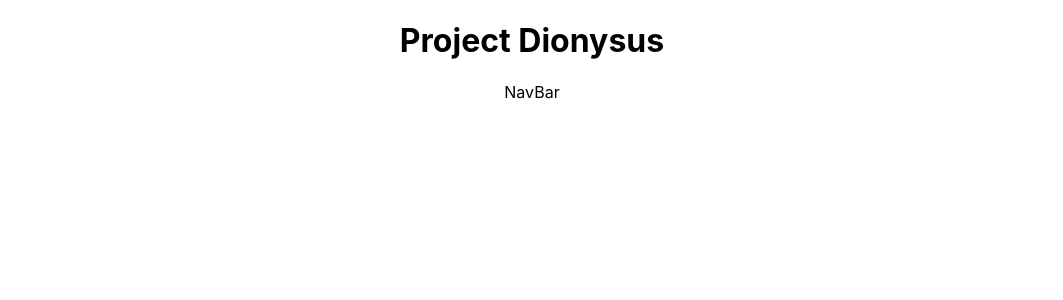
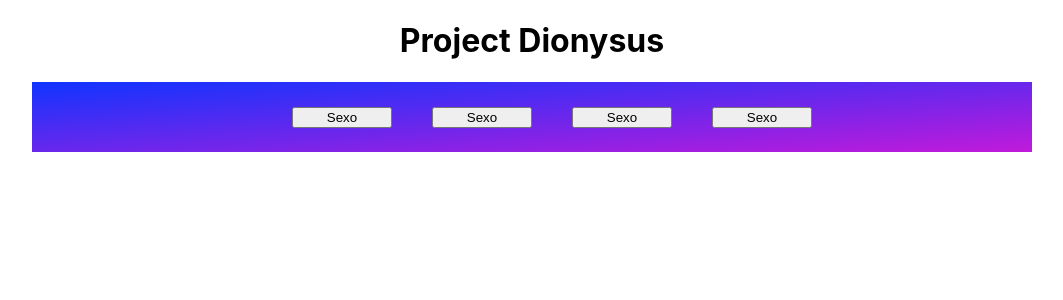
Before and after one commit to Eskaicito/project-dionysus, a React (Create React App) app: page / in a window 1280 px wide. Shown: the top 300 px of the page, without its empty margins (108-1171 px from the left). Built offline with nearby package versions, Linux system fonts and the light colour scheme.

Commit message:
augmented ui added to navbar

```diff
--- a/package.json
+++ b/package.json
@@ -6,6 +6,7 @@
     "@testing-library/jest-dom": "^5.16.4",
     "@testing-library/react": "^13.2.0",
     "@testing-library/user-event": "^13.5.0",
+    "augmented-ui": "^2.0.0",
     "react": "^18.1.0",
     "react-dom": "^18.1.0",
     "react-scripts": "5.0.1",
--- a/src/components/navbar/navbar.css
+++ b/src/components/navbar/navbar.css
@@ -0,0 +1,26 @@
+.navbar{
+    margin: auto;
+    position: sticky;
+    display: flex;
+    justify-content: center;
+    align-items: center;
+}
+ul{
+    list-style-type: none;
+    display: flex;
+    justify-content: space-around;
+}
+li{
+    margin-left: 20px;
+    margin-right: 20px;
+}
+li button{
+    width: 100px;
+}
+.mixin-set [data-augmented-ui] {
+    width: 1000px;
+    height: 70px;
+    margin-left: auto;
+    margin-right: auto;
+    background: linear-gradient(to bottom right, rgb(16, 52, 255), rgb(193, 26, 218));
+  }
--- a/src/components/navbar/navbar.js
+++ b/src/components/navbar/navbar.js
@@ -1,7 +1,25 @@
+import 'augmented-ui'
+import './NavBar.css'
+
 const NavBar = () => {
     return(
-        <div>
-            NavBar
+        <div className='mixin-set'>
+            <nav data-augmented-ui="inlay tl-2-clip-x br-2-clip-x" className='navbar'>
+                <ul>
+                    <li>
+                        <button>Sexo</button>
+                    </li>
+                    <li>
+                        <button>Sexo</button>
+                    </li>
+                    <li>
+                        <button>Sexo</button>
+                    </li>
+                    <li>
+                        <button>Sexo</button>
+                    </li>
+                </ul>
+            </nav>
         </div>
     )
 }
```
Also changed, not shown: 1 other file (tests, documents, lock files or other folders).
